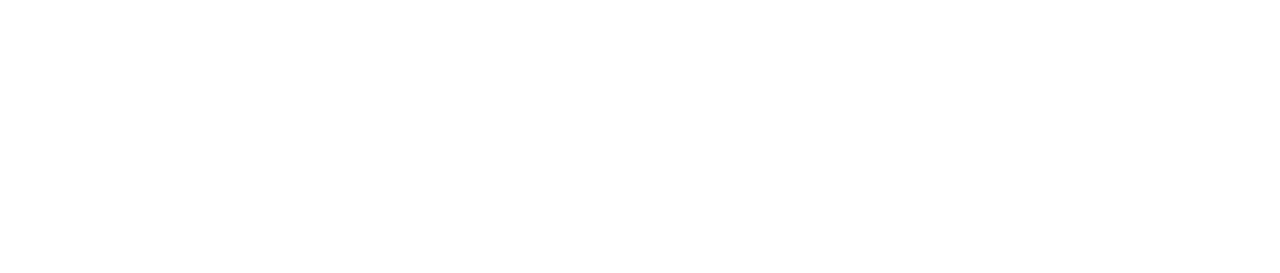
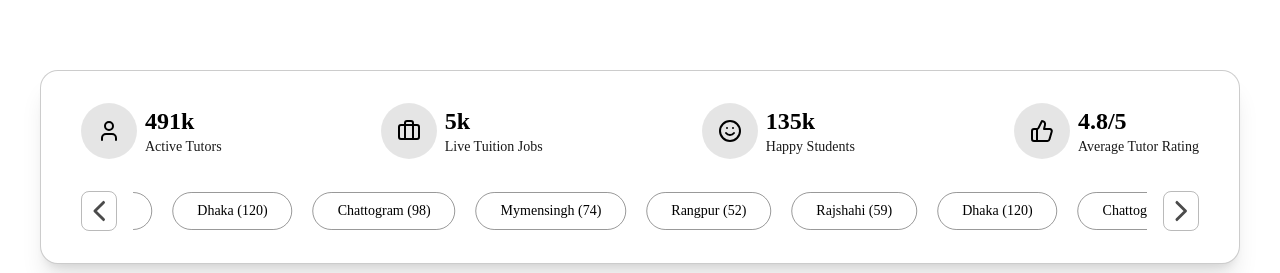
Before and after one commit to syedshafinahmed/etuitionbd, a Next.js app: page / in a window 1280 px wide. Shown: the part 679-952 px from the top of the page. Before the commit the page ends 800 px from the top, so only its background shows below. Built offline with nearby package versions, Linux system fonts and the light colour scheme; a web font is replaced by a local one.

Commit message:
Added Stats

```diff
--- /dev/null
+++ b/src/app/Home/LiveStatsBar.tsx
@@ -0,0 +1,127 @@
+"use client";
+
+import { motion, useAnimation } from "framer-motion";
+import { useEffect } from "react";
+import {
+  User,
+  Briefcase,
+  Smile,
+  ThumbsUp,
+  ChevronLeft,
+  ChevronRight,
+} from "lucide-react";
+
+const locations = [
+  "Mymensingh (74)",
+  "Rangpur (52)",
+  "Rajshahi (59)",
+  "Dhaka (120)",
+  "Chattogram (98)",
+];
+
+export default function LiveStatsBar() {
+  const controls = useAnimation();
+
+  useEffect(() => {
+    controls.start({
+      x: ["0%", "-100%"],
+      transition: {
+        duration: 20,
+        ease: "linear",
+        repeat: Infinity,
+      },
+    });
+  }, [controls]);
+
+  return (
+    <div className="w-full relative">
+      <section className="max-w-7xl mx-auto px-4 md:px-10 py-20">
+        <div
+          className="
+          relative rounded-2xl px-6 md:px-10 py-8 shadow-xl overflow-hidden
+          bg-background text-black dark:text-white border border-black/20 dark:border-white/20
+        "
+        >
+          {/* TOP STATS */}
+          <div className="flex justify-between gap-6 text-center mb-8">
+            <Stat icon={<User />} value="491k" label="Active Tutors" />
+            <Stat icon={<Briefcase />} value="5k" label="Live Tuition Jobs" />
+            <Stat icon={<Smile />} value="135k" label="Happy Students" />
+            <Stat
+              icon={<ThumbsUp />}
+              value="4.8/5"
+              label="Average Tutor Rating"
+            />
+          </div>
+
+          {/* LIVE JOBS SCROLLER */}
+          <div className="flex items-center justify-center gap-4">
+            <ChevronLeft
+              className="opacity-70 border border-foreground/40 rounded-md"
+              size={40}
+            />
+
+            <div className="relative overflow-hidden w-full">
+              <motion.div animate={controls} className="flex gap-5 w-max">
+                {[...locations, ...locations].map((item, index) => (
+                  <motion.div
+                    key={index}
+                    whileHover={{ scale: 1.05 }}
+                    whileTap={{ scale: 0.95 }}
+                    className="
+                    px-6 py-2 rounded-full whitespace-nowrap text-sm font-medium
+                    border border-black/40 text-black
+                    hover:bg-black hover:text-white
+                    dark:border-white/40 dark:text-white
+                    dark:hover:bg-white dark:hover:text-black
+                    transition-colors
+                  "
+                  >
+                    {item}
+                  </motion.div>
+                ))}
+              </motion.div>
+            </div>
+
+            <ChevronRight
+              className="opacity-70 border border-foreground/40 rounded-md"
+              size={40}
+            />
+          </div>
+        </div>
+      </section>
+    </div>
+  );
+}
+
+/* ---------- Reusable Stat Block ---------- */
+function Stat({
+  icon,
+  value,
+  label,
+}: {
+  icon: React.ReactNode;
+  value: string;
+  label: string;
+}) {
+  return (
+    <motion.div
+      whileHover={{ y: -4 }}
+      className="flex flex-row items-center gap-2"
+    >
+      <div
+        className="
+          w-14 h-14 rounded-full flex items-center justify-center
+          bg-black/10
+          dark:bg-white/10
+        "
+      >
+        {icon}
+      </div>
+      <div className="flex flex-col items-start">
+        <h3 className="text-2xl font-bold">{value}</h3>
+        <p className="text-sm opacity-90">{label}</p>
+      </div>
+    </motion.div>
+  );
+}
--- a/src/app/page.tsx
+++ b/src/app/page.tsx
@@ -1,8 +1,12 @@
-import Image from "next/image";
+"use client";
 import Banner from "./Home/Banner";
+import LiveStatsBar from "./Home/LiveStatsBar";
 
 export default function Home() {
   return (
-    <Banner />
+    <>
+      <Banner />
+      <LiveStatsBar />
+    </>
   );
 }
```
Also changed, not shown: src/app/Home/Banner.tsx (line endings or trailing spaces).
